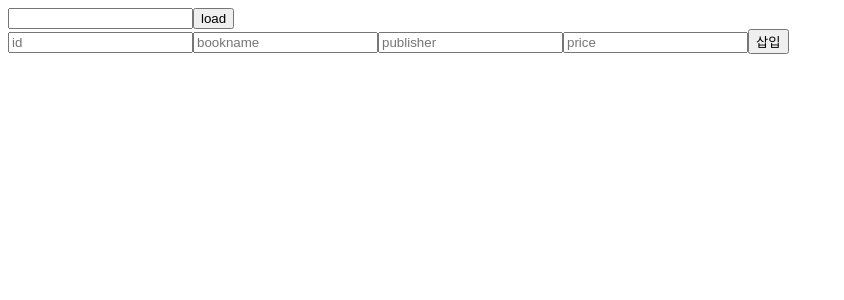
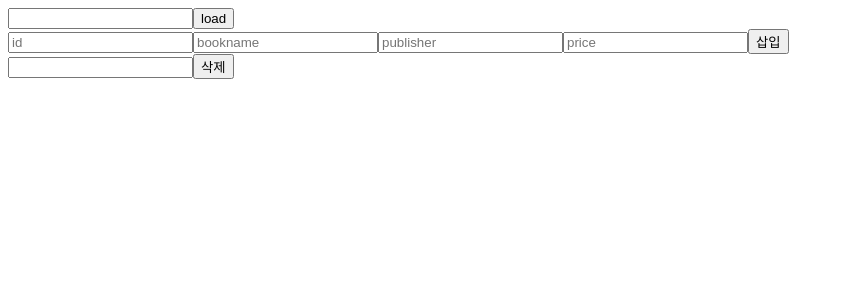
Before and after one commit to kimgh06/nodedb, a React (Create React App) app: page / in a window 1280 px wide. Shown: the top 300 px of the page, without its empty margins (0-844 px from the left). Built offline with nearby package versions, Linux system fonts and the light colour scheme.

Commit message:
created remove function

```diff
--- a/src/App.js
+++ b/src/App.js
@@ -39,6 +39,7 @@ function Load() {
   const [list, setList] = useState([]);
   const [word, serWord] = useState('');
   const [postlist, setPostist] = useState({ bookid: '', bookname: '', publisher: '', price: '' });
+  const [todel, setTodel] = useState('');
   useEffect(e => {
     setPostist({ bookid: '', bookname: '', publisher: '', price: '' });
   }, []);
@@ -72,6 +73,17 @@ function Load() {
           });
         }}>삽입</button>
       </div>
+      <div>
+        <input onChange={e => setTodel(a => e.target.value)} value={todel} />
+        <button onClick={async e => {
+          await axios.post('http://localhost:3333/delete', { id: todel })
+            .then(e => {
+              console.log(e);
+            }).catch(e => {
+              console.log(e);
+            });
+        }}>삭제</button>
+      </div>
     </div>
   );
 }
--- a/src/index.js
+++ b/src/index.js
@@ -8,15 +8,13 @@ const dom = ReactDOM.createRoot(cont);
 
 if (cont.hasChildNodes()) {
   hydrate(
-    <React.StrictMode>
-      <App />
-    </React.StrictMode>, cont
+    <App />
+    , cont
   );
 }
 else {
   dom.render(
-    <React.StrictMode>
-      <App />
-    </React.StrictMode>, cont
+    <App />
+    , cont
   );
 }
```
